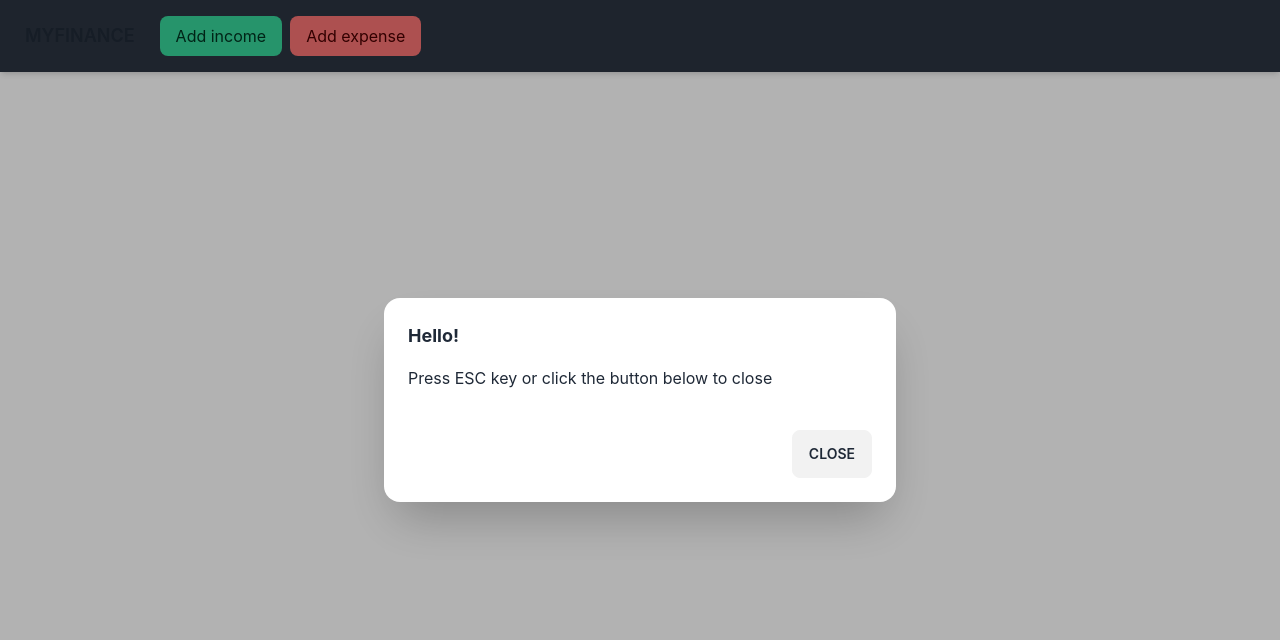
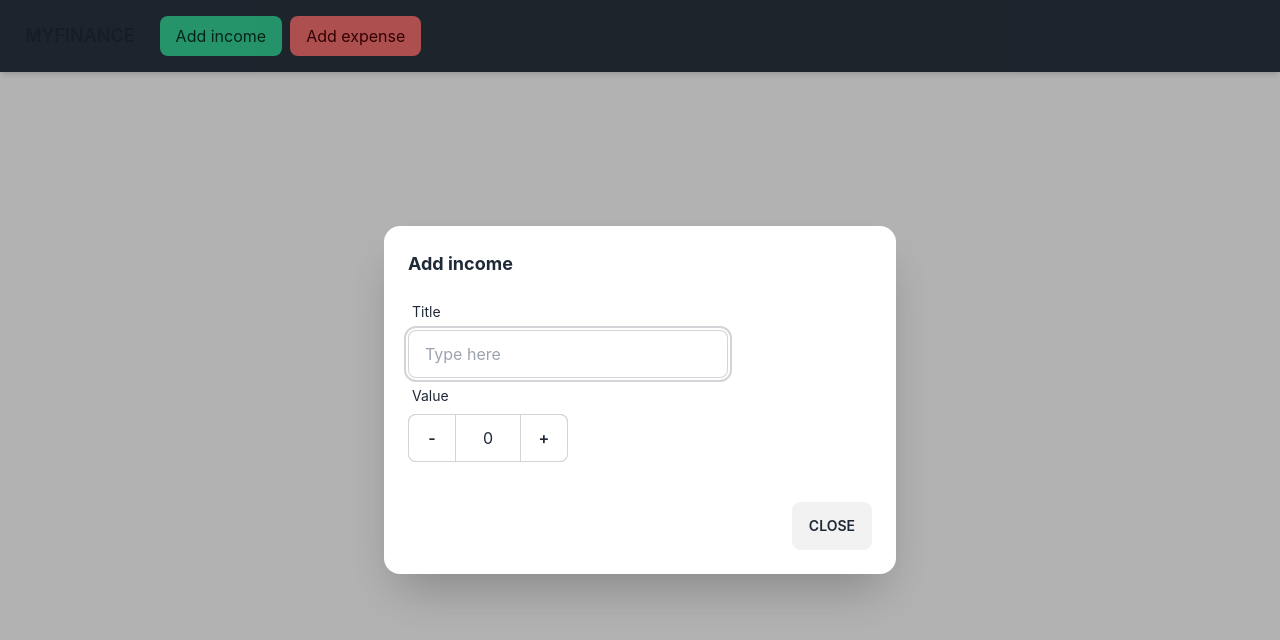
Before and after one commit to Enkeiie/financing-app, a React (Create React App) app: page / in a window 1280 px wide. Both pictures are taken after a click on the button "Add income". Shown: the top 640 px of the page. Built offline with nearby package versions, Linux system fonts and the light colour scheme.

Commit message:
added redux storage for data and finished form ui

```diff
--- a/package.json
+++ b/package.json
@@ -3,11 +3,13 @@
   "version": "0.1.0",
   "private": true,
   "dependencies": {
+    "@reduxjs/toolkit": "^1.9.7",
     "@testing-library/jest-dom": "^5.17.0",
     "@testing-library/react": "^13.4.0",
     "@testing-library/user-event": "^13.5.0",
     "react": "^18.2.0",
     "react-dom": "^18.2.0",
+    "react-redux": "^8.1.3",
     "react-scripts": "5.0.1",
     "web-vitals": "^2.1.4"
   },
--- a/src/App.css
+++ b/src/App.css
@@ -1,3 +1,10 @@
 @tailwind base;
 @tailwind components;
 @tailwind utilities;
+@layer base {
+    input[type="number"]::-webkit-inner-spin-button,
+    input[type="number"]::-webkit-outer-spin-button {
+      -webkit-appearance: none;
+      margin: 0;
+    }
+  }
--- a/src/components/modal.js
+++ b/src/components/modal.js
@@ -1,9 +1,54 @@
-function Modal(props){
+import { useEffect, useState } from 'react';
+
+function Modal(props) {
+  const [modValue, setValue] = useState(0.0);
+  const [modType, setType] = useState('');
+
+  useEffect(() => {
+    switch (props.type) {
+      case "modal-expense":
+        setType("expense")
+        break;
+      case "modal-income":
+        setType("income")
+        break;
+    }
+  }, [props.type]);
+
+  const handleIncrease = () => {
+    setValue(parseFloat((modValue + 1).toFixed(2)));
+  }
+
+  const handleReduce = () => {
+    if (parseFloat((modValue - 1).toFixed(2)) <= 0) {
+      setValue(0)
+    } else {
+      setValue(parseFloat((modValue - 1).toFixed(2)));
+    }
+  }
+
+  const handleInput = (event) => {
+    setValue(parseFloat(event.target.value));
+  }
+
   return (
-    <dialog id={props.mid} className="modal modal-bottom sm:modal-middle">
+    <dialog id={props.type} className="modal modal-bottom sm:modal-middle">
       <div className="modal-box">
-      <h3 className="font-bold text-lg">Hello!</h3>
-      <p className="py-4">Press ESC key or click the button below to close</p>
+        <h3 className="font-bold text-lg">Add {modType}</h3>
+        <form className="py-4 form-control w-full max-w-xs">
+          <label className="label">
+            <span className="label-text">Title</span>
+          </label>
+          <input type="text" placeholder="Type here" className="input input-bordered w-full max-w-xs" />
+          <label className="label">
+            <span className="label-text">Value</span>
+          </label>
+          <div className="relative w-40">
+            <p className="absolute left-0 top-0 rounded-r-none btn btn-square input input-bordered" onClick={handleReduce}>-</p>
+            <input type="number" name="modValue" className="w-full text-center px-12 input input-bordered max-w-xs" value={modValue} onInput={handleInput} />
+            <p className="absolute right-0 top-0 rounded-l-none btn btn-square input input-bordered" onClick={handleIncrease}>+</p>
+          </div>
+        </form>
         <div className="modal-action">
           <form method="dialog">
             {/* if there is a button in form, it will close the modal */}
--- a/src/components/navbar.js
+++ b/src/components/navbar.js
@@ -3,8 +3,8 @@ import Modal from "./modal";
 function Navbar(){
     return (
         <div className="navbar bg-neutral text-base shadow-md">
-            <Modal mid="modal-expense"/>
-            <Modal mid="modal-income"/>
+            <Modal type="modal-expense"/>
+            <Modal type="modal-income"/>
             <div className="navbar=start">
                 <div className="dropdown">
                     <label tabIndex="0" className="btn btn-ghost lg:hidden">
@@ -19,8 +19,8 @@ function Navbar(){
             </div>
             <div className="navbar-center hidden lg:flex gap-2">
                 <ul className="menu menu-horizontal lg:flex gap-2">
-                    <li><button className="btn-success text-base" onClick={()=>document.getElementById('modal-expense').showModal()}>Add income</button></li>
-                    <li><button className="btn-error text-base" onClick={()=>document.getElementById('modal-income').showModal()}>Add expense</button></li>
+                    <li><button className="btn-success text-base" onClick={()=>document.getElementById('modal-income').showModal()}>Add income</button></li>
+                    <li><button className="btn-error text-base" onClick={()=>document.getElementById('modal-expense').showModal()}>Add expense</button></li>
                 </ul>
             </div>
         </div>
--- a/src/index.js
+++ b/src/index.js
@@ -3,11 +3,15 @@ import ReactDOM from 'react-dom/client';
 import './index.css';
 import App from './App';
 import reportWebVitals from './reportWebVitals';
+import { Provider } from 'react-redux';
+import store from './store/store';
 
 const root = ReactDOM.createRoot(document.getElementById('root'));
 root.render(
   <React.StrictMode>
-    <App />
+    <Provider store={store}>
+      <App />
+    </Provider>
   </React.StrictMode>
 );
 
--- /dev/null
+++ b/src/store/counterDataset.js
@@ -0,0 +1,23 @@
+import { createSlice } from '@reduxjs/toolkit'
+
+export const datasetSlice = createSlice({
+    name: 'dataset',
+    initialState: {
+        value: [],
+    },
+    reducers: {
+        increment: (state, action) => {
+            state.value.push(action.payload);
+        },
+        decrement: (state, action) => {
+            state.value.splice(action.payload,1);
+        },
+        update: (state, action) => {
+            state.value = action.payload
+        }
+    }
+})
+
+export const { increment, decrement, update } = datasetSlice.actions
+
+export default datasetSlice.reducer
--- /dev/null
+++ b/src/store/store.js
@@ -0,0 +1,8 @@
+import { configureStore } from '@reduxjs/toolkit'
+import { datasetSlice } from './counterDataset'
+
+export default configureStore({
+  reducer: {
+    dataset: datasetSlice.reducer,
+  },
+})
```
Also changed, not shown: 1 other file (tests, documents, lock files or other folders). Lines whose indentation alone changed are shown as unchanged.
